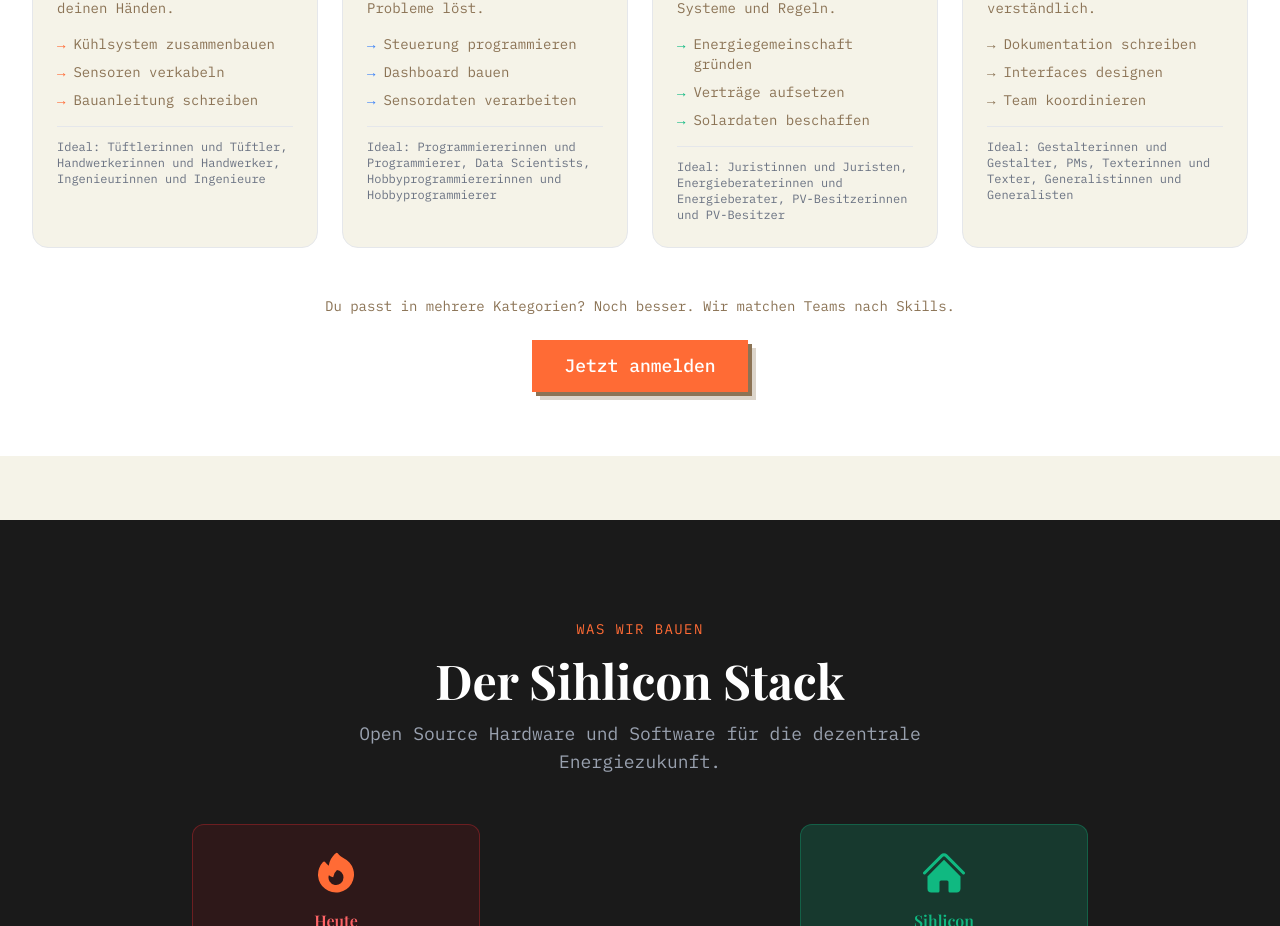
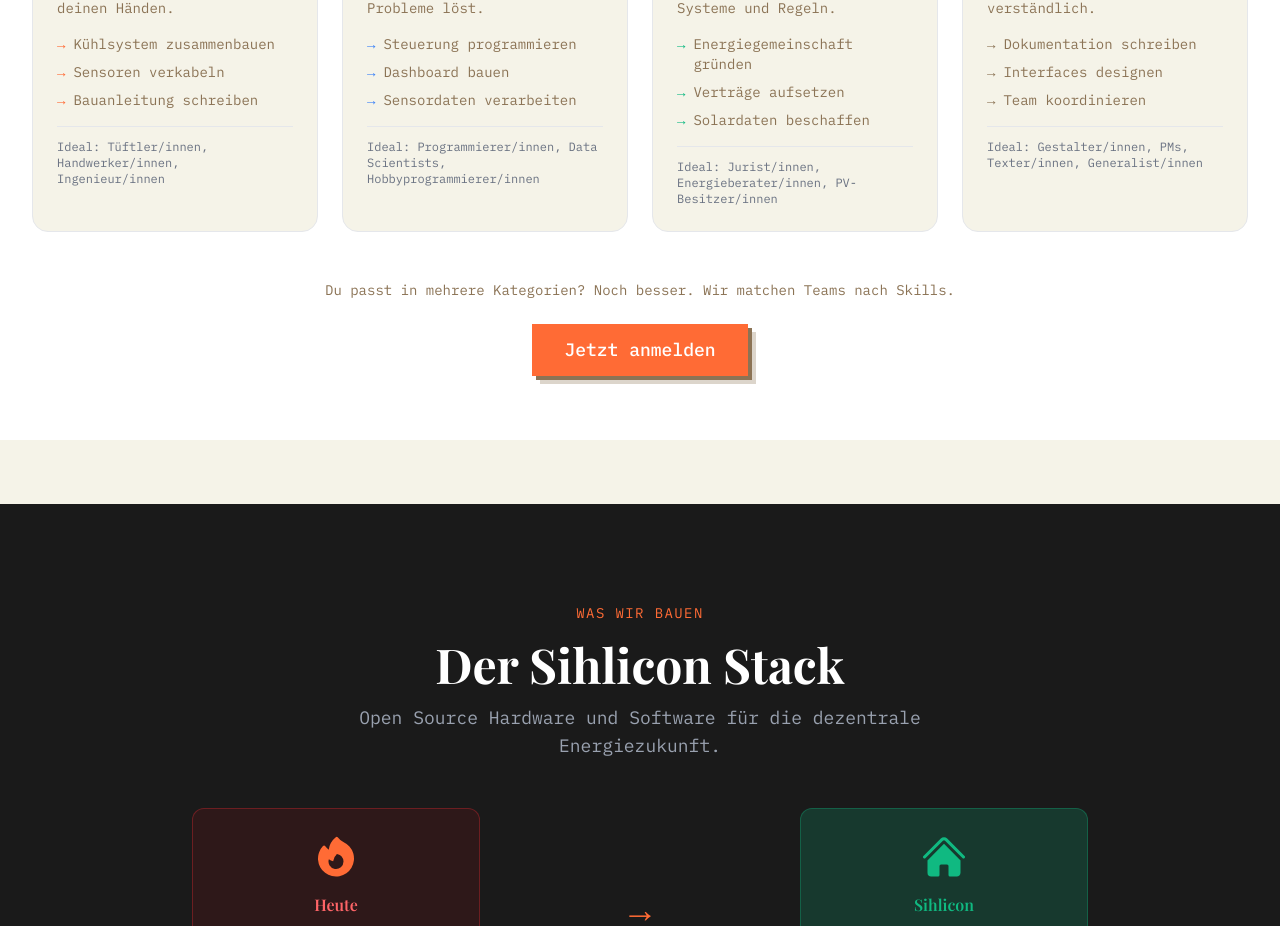
Before and after one commit to wgusta/sihlhack, a Next.js app: page / in a window 1280 px wide. Shown: the part 1940-2866 px from the top of the page. Built offline with nearby package versions, Linux system fonts and the light colour scheme.

Commit message:
Use /innen gendering for roles

```diff
--- a/app/about/page.tsx
+++ b/app/about/page.tsx
@@ -689,7 +689,7 @@ export default function AboutPage() {
                     <strong className="text-white">Wir bauen Denker, die heizen – nicht Heizungen, die denken.</strong>
                   </p>
                   <p className="pt-2 border-t border-white/10 text-xs text-gray-400 italic">
-                      Gute Ingenieurinnen und Ingenieure begrüßen diese Regeln. Nur Grifter fürchten sie.
+                      Gute Ingenieur/innen begrüßen diese Regeln. Nur Grifter fürchten sie.
                   </p>
                 </div>
               </div>
--- a/components/landing/WhoShouldJoinSection.tsx
+++ b/components/landing/WhoShouldJoinSection.tsx
@@ -43,7 +43,7 @@ export function WhoShouldJoinSection() {
               </li>
             </ul>
             <p className="text-xs text-gray-500 font-mono mt-4 pt-3 border-t border-gray-200">
-              Ideal: Tüftlerinnen und Tüftler, Handwerkerinnen und Handwerker, Ingenieurinnen und Ingenieure
+              Ideal: Tüftler/innen, Handwerker/innen, Ingenieur/innen
             </p>
           </div>
 
@@ -71,7 +71,7 @@ export function WhoShouldJoinSection() {
               </li>
             </ul>
             <p className="text-xs text-gray-500 font-mono mt-4 pt-3 border-t border-gray-200">
-              Ideal: Programmiererinnen und Programmierer, Data Scientists, Hobbyprogrammiererinnen und Hobbyprogrammierer
+              Ideal: Programmierer/innen, Data Scientists, Hobbyprogrammierer/innen
             </p>
           </div>
 
@@ -99,7 +99,7 @@ export function WhoShouldJoinSection() {
               </li>
             </ul>
             <p className="text-xs text-gray-500 font-mono mt-4 pt-3 border-t border-gray-200">
-              Ideal: Juristinnen und Juristen, Energieberaterinnen und Energieberater, PV-Besitzerinnen und PV-Besitzer
+              Ideal: Jurist/innen, Energieberater/innen, PV-Besitzer/innen
             </p>
           </div>
 
@@ -127,7 +127,7 @@ export function WhoShouldJoinSection() {
               </li>
             </ul>
             <p className="text-xs text-gray-500 font-mono mt-4 pt-3 border-t border-gray-200">
-              Ideal: Gestalterinnen und Gestalter, PMs, Texterinnen und Texter, Generalistinnen und Generalisten
+              Ideal: Gestalter/innen, PMs, Texter/innen, Generalist/innen
             </p>
           </div>
         </div>
```
